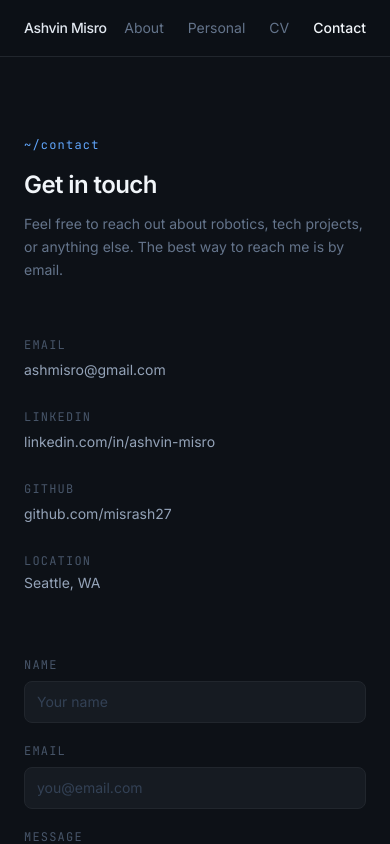
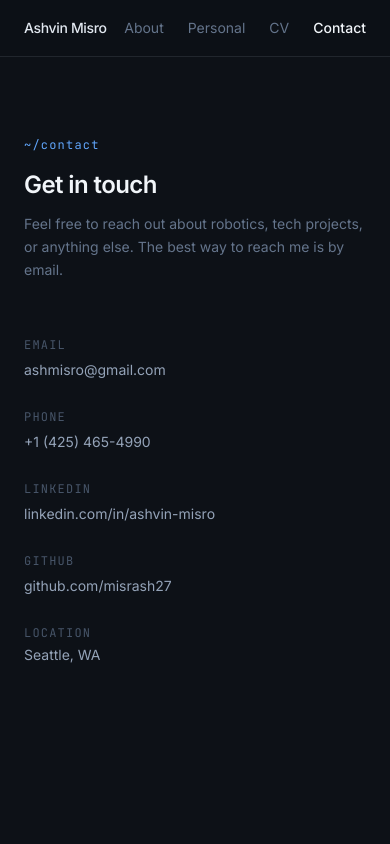
Before and after one commit to misrash27/personal-website, a React (Vite) app: page / in a window 390 px wide. Both pictures are taken after a click on the button "Contact". Shown: the top 844 px of the page. Built offline with nearby package versions, Linux system fonts and the light colour scheme.

Commit message:
Remove contact form, add phone number

```diff
--- a/src/components/ContactMe.jsx
+++ b/src/components/ContactMe.jsx
@@ -1,18 +1,4 @@
-import { useState } from 'react'
-
 export default function ContactMe() {
-  const [form, setForm] = useState({ name: '', email: '', message: '' })
-  const [status, setStatus] = useState(null)
-
-  const handleChange = (e) => setForm((prev) => ({ ...prev, [e.target.name]: e.target.value }))
-
-  const handleSubmit = (e) => {
-    e.preventDefault()
-    setStatus('success')
-    setForm({ name: '', email: '', message: '' })
-    setTimeout(() => setStatus(null), 5000)
-  }
-
   return (
     <div className="max-w-4xl mx-auto px-6 py-20">
       <div className="mb-14">
@@ -24,37 +10,12 @@ export default function ContactMe() {
         </p>
       </div>
 
-      <div className="grid md:grid-cols-5 gap-16">
-        <div className="md:col-span-2 space-y-7">
-          <ContactRow label="Email" value="ashmisro@gmail.com" href="mailto:ashmisro@gmail.com" />
-          <ContactRow label="LinkedIn" value="linkedin.com/in/ashvin-misro" href="https://www.linkedin.com/in/ashvin-misro-6171413a8/" />
-          <ContactRow label="GitHub" value="github.com/misrash27" href="https://github.com/misrash27" />
-          <ContactRow label="Location" value="Seattle, WA" />
-        </div>
-
-        <div className="md:col-span-3">
-          <form onSubmit={handleSubmit} className="space-y-5">
-            <div className="grid sm:grid-cols-2 gap-5">
-              <Field label="Name" name="name" type="text" value={form.name} onChange={handleChange} placeholder="Your name" required />
-              <Field label="Email" name="email" type="email" value={form.email} onChange={handleChange} placeholder="you@email.com" required />
-            </div>
-            <div>
-              <label className="block text-xs font-mono text-slate-600 uppercase tracking-widest mb-2">Message</label>
-              <textarea
-                name="message" value={form.message} onChange={handleChange} required rows={6}
-                placeholder="What would you like to discuss?"
-                className="w-full bg-[#161b22] border border-[#21262d] rounded-lg px-3 py-2.5 text-sm text-slate-200 placeholder-slate-700 focus:outline-none focus:ring-1 focus:ring-blue-500/40 focus:border-blue-500/40 transition resize-none"
-              />
-            </div>
-            {status === 'success' && (
-              <p className="text-sm text-green-500 font-mono">✓ Message sent — I'll be in touch soon.</p>
-            )}
-            <button type="submit"
-              className="px-5 py-2 bg-blue-600 hover:bg-blue-500 text-white text-sm rounded-lg transition-colors font-medium">
-              Send message
-            </button>
-          </form>
-        </div>
+      <div className="space-y-7 max-w-md">
+        <ContactRow label="Email" value="ashmisro@gmail.com" href="mailto:ashmisro@gmail.com" />
+        <ContactRow label="Phone" value="+1 (425) 465-4990" href="tel:+14254654990" />
+        <ContactRow label="LinkedIn" value="linkedin.com/in/ashvin-misro" href="https://www.linkedin.com/in/ashvin-misro-6171413a8/" />
+        <ContactRow label="GitHub" value="github.com/misrash27" href="https://github.com/misrash27" />
+        <ContactRow label="Location" value="Seattle, WA" />
       </div>
     </div>
   )
@@ -73,16 +34,3 @@ function ContactRow({ label, value, href }) {
     </div>
   )
 }
-
-function Field({ label, name, type, value, onChange, placeholder, required }) {
-  return (
-    <div>
-      <label className="block text-xs font-mono text-slate-600 uppercase tracking-widest mb-2">{label}</label>
-      <input
-        type={type} name={name} value={value} onChange={onChange}
-        placeholder={placeholder} required={required}
-        className="w-full bg-[#161b22] border border-[#21262d] rounded-lg px-3 py-2.5 text-sm text-slate-200 placeholder-slate-700 focus:outline-none focus:ring-1 focus:ring-blue-500/40 focus:border-blue-500/40 transition"
-      />
-    </div>
-  )
-}
```
